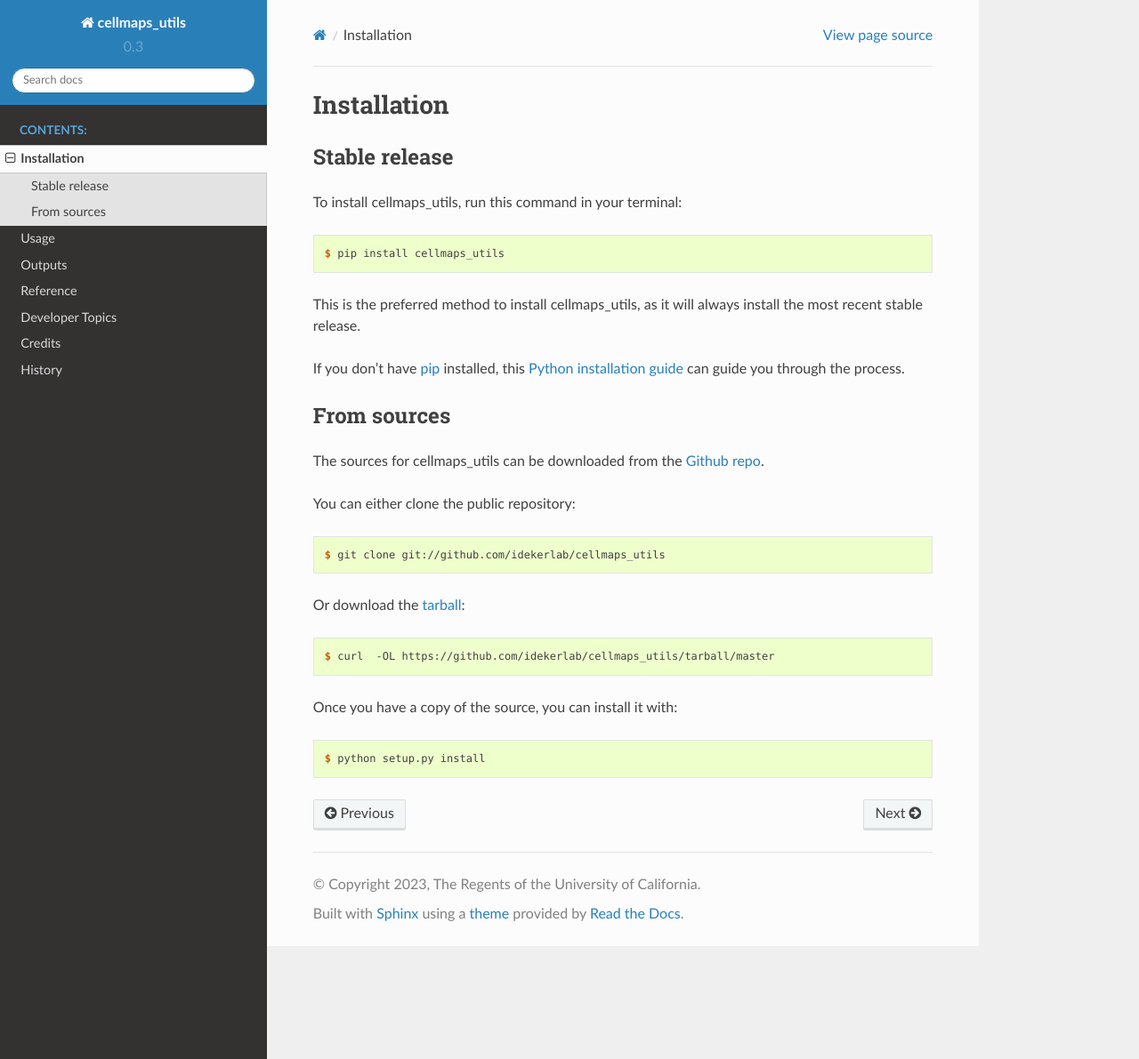
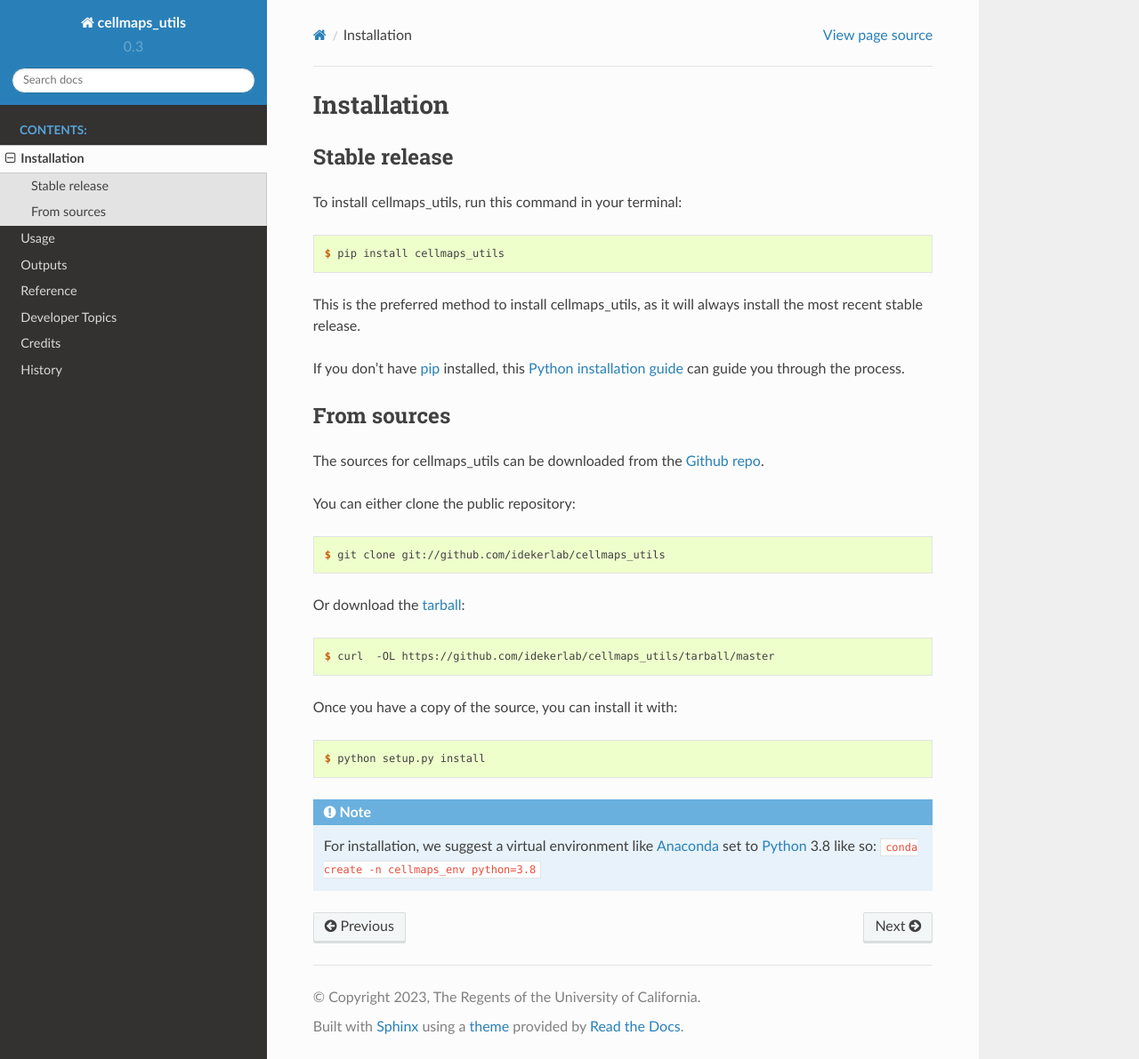
Before and after one commit to idekerlab/cellmaps_utils, a Sphinx documentation site: the page built from docs/installation.rst, in a window 1280 px wide and 1191 px high. Shown: the whole window at 89% size. Built offline with Sphinx 7.4.7 and the Read the Docs theme 2.0.0, drawn with Linux system fonts in a browser that asks for light colours.

Commit message:
added note to use anaconda

```diff
--- a/docs/installation.rst
+++ b/docs/installation.rst
@@ -47,5 +47,12 @@ Once you have a copy of the source, you can install it with:
     $ python setup.py install
 
 
+.. note::
+    For installation, we suggest a virtual environment like Anaconda_
+    set to Python_ 3.8 like so: ``conda create -n cellmaps_env python=3.8``
+
+
 .. _Github repo: https://github.com/idekerlab/cellmaps_utils
 .. _tarball: https://github.com/idekerlab/cellmaps_utils/tarball/master
+.. _Python:  https://python.org
+.. _Anaconda: https://www.anaconda.com
```
